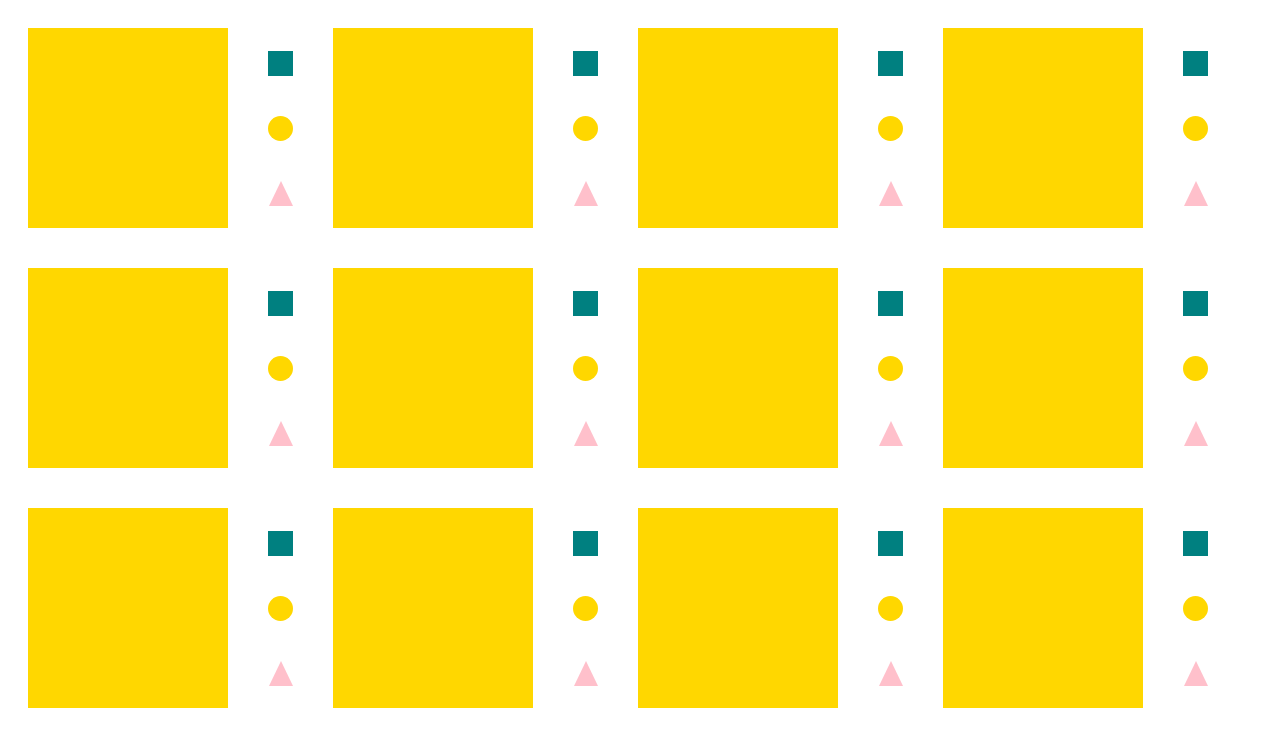
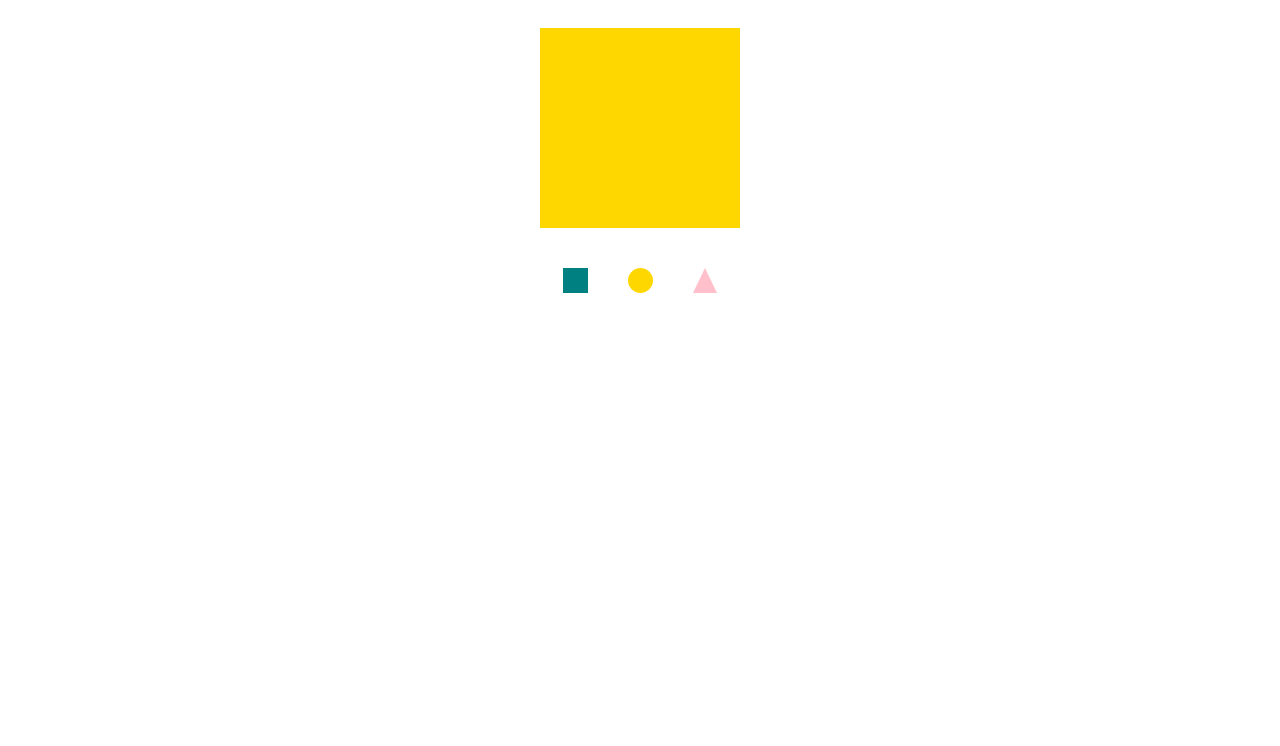
Before and after one commit to pirey/shape, a React (Create React App) app: page / in a window 1280 px wide. Shown: the top 746 px of the page. Built offline with nearby package versions, Linux system fonts and the light colour scheme.

Commit message:
move shape style

```diff
--- a/src/App.js
+++ b/src/App.js
@@ -1,22 +1,9 @@
 import React from 'react';
 import Shape from './components/Shape';
-import Flex from './components/Flex';
+//import Flex from './components/Flex';
 
 export default () => (
   <div>
-    <Flex>
-      <Shape />
-      <Shape />
-      <Shape />
-      <Shape />
-      <Shape />
-      <Shape />
-      <Shape />
-      <Shape />
-      <Shape />
-      <Shape />
-      <Shape />
-      <Shape />
-    </Flex>
+    <Shape />
   </div>
 );
--- a/src/components/Control.js
+++ b/src/components/Control.js
@@ -6,7 +6,6 @@ export default ({ changeSquare, changeCircle, changeTriangle }) => {
     display: 'flex',
     alignItems: 'center',
     justiryContent: 'center',
-    flexDirection: 'column',
   };
 
   return (
--- a/src/components/Shape.js
+++ b/src/components/Shape.js
@@ -38,6 +38,7 @@ class Shape extends Component {
       display: 'flex',
       alignItems: 'center',
       justifyContent: 'center',
+      flexDirection: 'column',
     };
 
     return (
--- a/src/components/ShapeObject.js
+++ b/src/components/ShapeObject.js
@@ -1,7 +1,40 @@
 import React from 'react';
-import createStyles from './shapeStyles';
 
-export default ({ shape = 'square', color = 'gold', w = 200, h = 200 }) => {
+const createStyles = ({ color, w, h }) => {
+  const commonStyle = {
+    margin: 20,
+    transition: 'border-radius .3s cubic-bezier(0, 0.61, 0, 1.09)',
+    fontFamily: 'monospace',
+    width: w,
+    height: h,
+    backgroundColor: color,
+  };
+
+  const triangleWidth = w / 2;
+
+  const shapeStyle = {
+    square: {
+      ...commonStyle,
+    },
+    circle: {
+      ...commonStyle,
+      borderRadius: '50%',
+    },
+    triangle: {
+      ...commonStyle,
+      width: 0,
+      height: 0,
+      borderLeft: `${triangleWidth}px solid transparent`,
+      borderRight: `${triangleWidth}px solid transparent`,
+      borderBottom: `${w}px solid ${color}`,
+      backgroundColor: 'transparent',
+    }
+  };
+
+  return shapeStyle;
+};
+
+const ShapeObject = ({ shape = 'square', color = 'gold', w = 200, h = 200 }) => {
 
   const shapeStyles = createStyles({ color, w, h });
 
@@ -10,4 +43,6 @@ export default ({ shape = 'square', color = 'gold', w = 200, h = 200 }) => {
       <div style={shapeStyles[shape]}></div>
     </div>
   );
-}
+};
+
+export default ShapeObject;
--- a/src/components/shapeStyles.js
+++ /dev/null
@@ -1,32 +0,0 @@
-export default ({ w, h, color }) => {
-  const commonStyle = {
-    width: w,
-    height: h,
-    margin: 20,
-    backgroundColor: color,
-    transition: 'border-radius .3s cubic-bezier(0, 0.61, 0, 1.09)',
-  };
-
-  const triangleWidth = w / 2;
-
-  const shapeStyle = {
-    square: {
-      ...commonStyle,
-    },
-    circle: {
-      ...commonStyle,
-      borderRadius: '50%',
-    },
-    triangle: {
-      ...commonStyle,
-      width: 0,
-      height: 0,
-      borderLeft: `${triangleWidth}px solid transparent`,
-      borderRight: `${triangleWidth}px solid transparent`,
-      borderBottom: `${w}px solid ${color}`,
-      backgroundColor: 'transparent',
-    }
-  };
-
-  return shapeStyle;
-};
```
